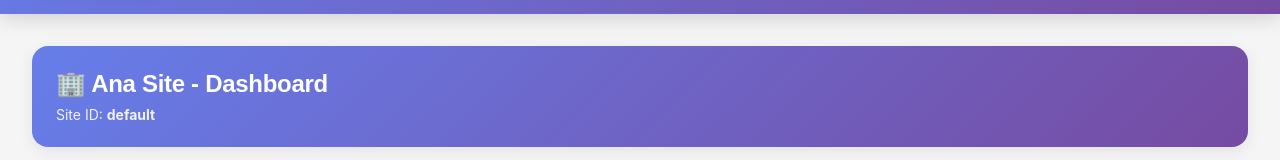
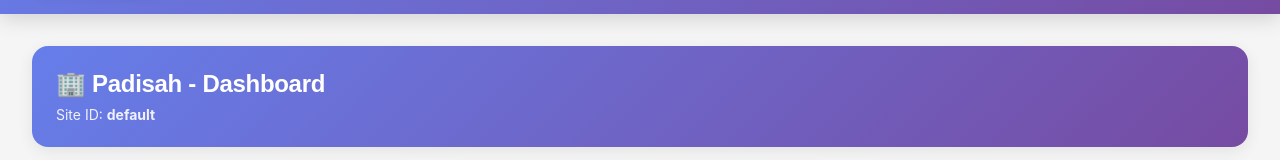
Before and after one commit to Korayc-afk/GoogleSearchBot, a React (Vite) app in the folder frontend/: page /default in a window 1280 px wide. Shown: the part 147-307 px from the top of the page. Built offline with nearby package versions, Linux system fonts and the light colour scheme; no server answers; a web font is replaced by a local one.

Commit message:
Default site adı 'Padisah' olarak değiştirildi

```diff
--- a/frontend/src/components/Dashboard.jsx
+++ b/frontend/src/components/Dashboard.jsx
@@ -74,9 +74,9 @@
     return <div className="loading">Yükleniyor...</div>
   }
 
-  // Site adını formatla (default -> Default, gala -> Gala, vb.)
+  // Site adını formatla (default -> Padisah, gala -> Gala, vb.)
   const getSiteName = (siteId) => {
-    if (!siteId || siteId === 'default') return 'Ana Site'
+    if (!siteId || siteId === 'default') return 'Padisah'
     return siteId.charAt(0).toUpperCase() + siteId.slice(1)
   }
 
```
